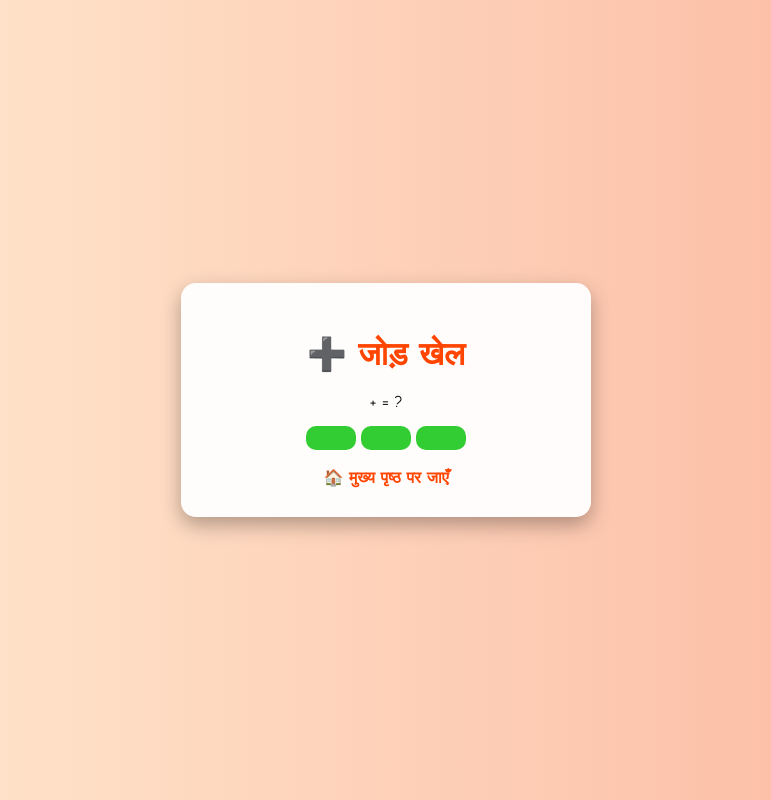
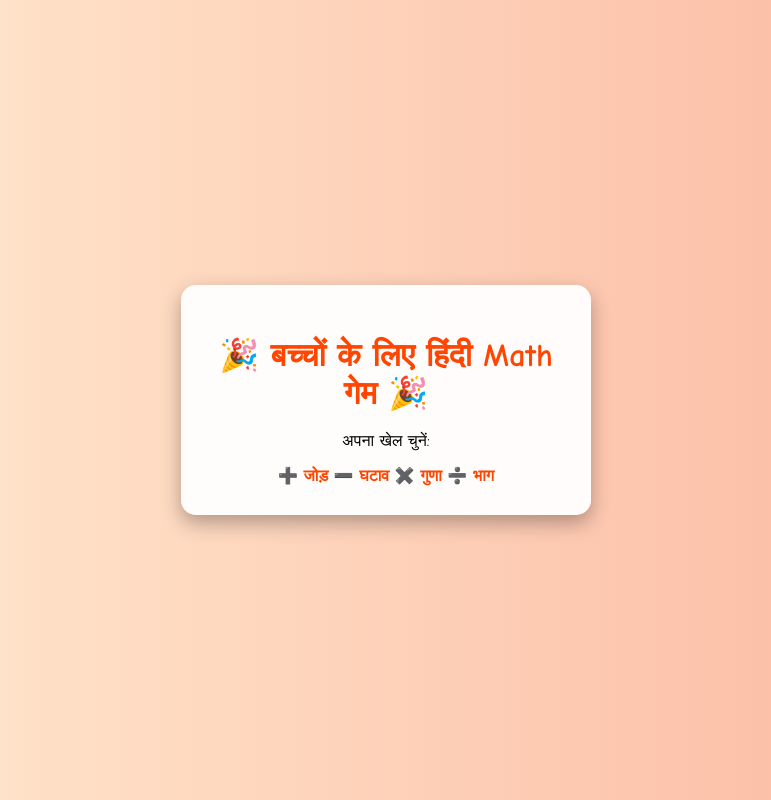
Before and after one commit to Bj456/math-game, a plain HTML site: page index.html in a window 1280 px wide. Shown: the whole page, without its empty margins (254-1025 px from the left). Drawn offline with Linux system fonts and the light colour scheme.

Commit message:
Update index.html

```diff
--- a/index.html
+++ b/index.html
@@ -1,26 +1,22 @@
 <!DOCTYPE html>
 <html lang="hi">
 <head>
-    <meta charset="UTF-8">
-    <meta name="viewport" content="width=device-width, initial-scale=1.0">
-    <title>जोड़ खेल - Multiple Choice</title>
-    <link rel="stylesheet" href="styles/style.css">
+  <meta charset="UTF-8">
+  <meta name="viewport" content="width=device-width, initial-scale=1.0">
+  <title>हिंदी Math गेम</title>
+  <link rel="stylesheet" href="styles/style.css">
 </head>
 <body>
-    <div class="container">
-        <h1>➕ जोड़ खेल</h1>
-        <div class="equation">
-            <span id="num1"></span> + <span id="num2"></span> = ?
-        </div>
-        <div class="options">
-            <button id="option1"></button>
-            <button id="option2"></button>
-            <button id="option3"></button>
-        </div>
-        <audio id="wrong" src="audio/wrong.mp3"></audio>
-        <br>
-        <a href="index.html">🏠 मुख्य पृष्ठ पर जाएँ</a>
+  <div class="container">
+    <h1>🎉 बच्चों के लिए हिंदी Math गेम 🎉</h1>
+    <p>अपना खेल चुनें:</p>
+
+    <div class="menu">
+      <a href="add.html" class="btn">➕ जोड़</a>
+      <a href="subtract.html" class="btn">➖ घटाव</a>
+      <a href="multiply.html" class="btn">✖️ गुणा</a>
+      <a href="divide.html" class="btn">➗ भाग</a>
     </div>
-    <script src="script/mcq-add.js"></script>
+  </div>
 </body>
 </html>
```
